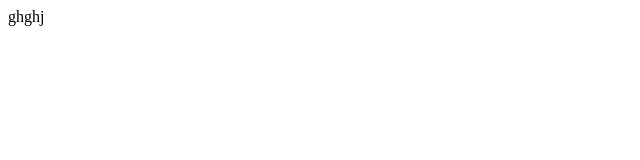
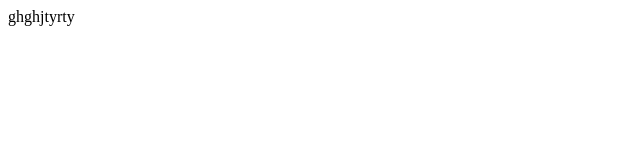
Before and after one commit to StariyKot/test1, a plain HTML site: page index.html in a window 1280 px wide. Shown: the full height of the page, 0-640 px from the left. Drawn offline with Linux system fonts and the light colour scheme; files that its build step writes are made by us from their sources.

Commit message:
add project

```diff
--- a/index.html
+++ b/index.html
@@ -7,6 +7,6 @@
     <link rel="stylesheet" href="/css/style.css" />
   </head>
   <body>
-    ghghj
+    ghghjtyrty
   </body>
 </html>
```
